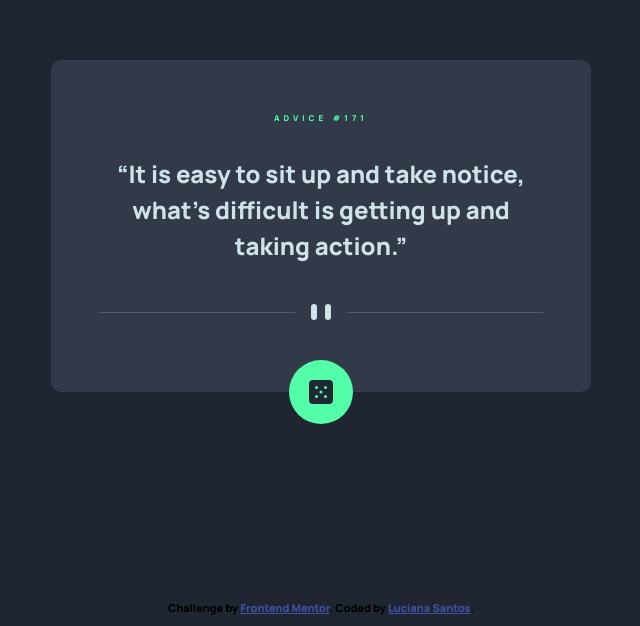
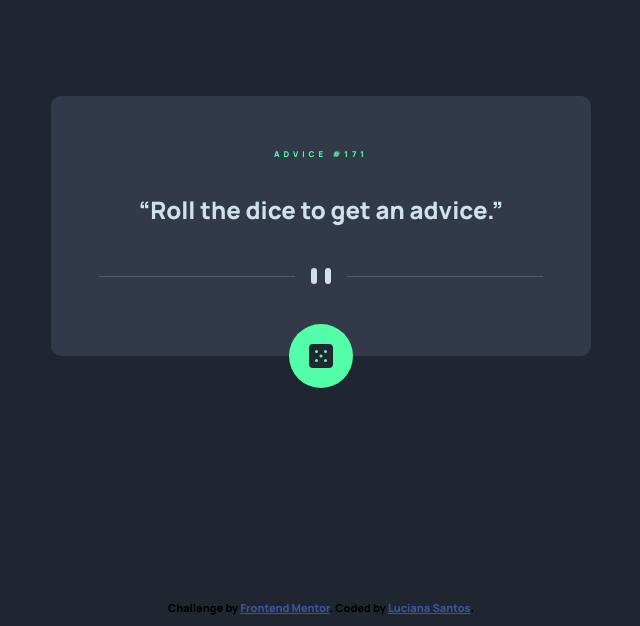
Before and after one commit to Luciana-Santos/advice-generator-app-main, a website: page index.html in a window 1280 px wide. Shown: the part 174-800 px from the top of the page, without its empty margins (319-959 px from the left). Drawn offline with Linux system fonts and the light colour scheme.

Commit message:
atualização no html e screeshots

```diff
--- a/index.html
+++ b/index.html
@@ -27,7 +27,7 @@
     <main class="principal">
       <h4>Advice #<span id="adv-id">171</span></h4>
 
-      <p class="quote" id="quote">“It is easy to sit up and take notice, what's difficult is getting up and taking action.”</p>
+      <h1 class="quote">“<span id="quote">Roll the dice to get an advice.</span>”</h1>
 
       <div class="divider"></div>
 
```
Also changed, not shown: images/mobile.PNG.
